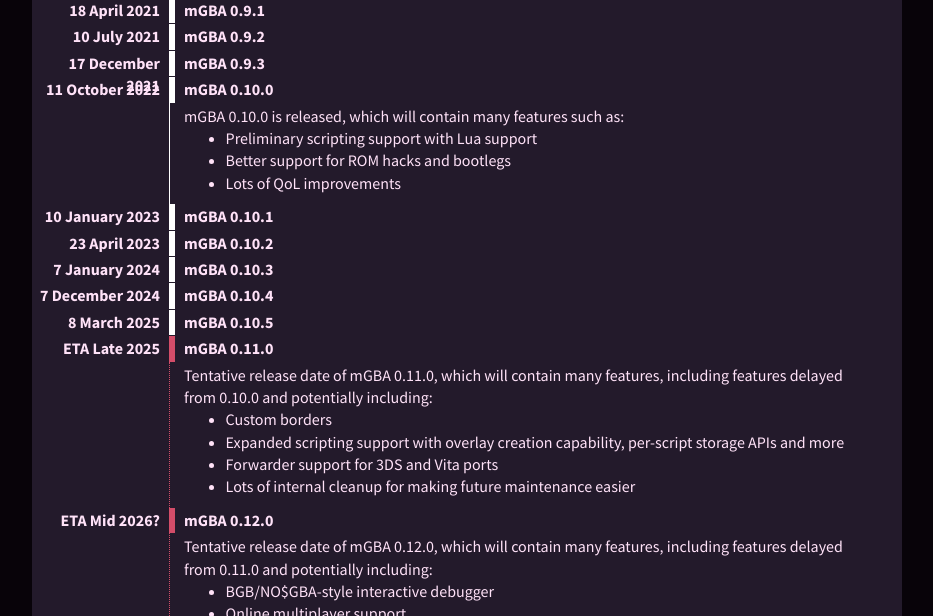
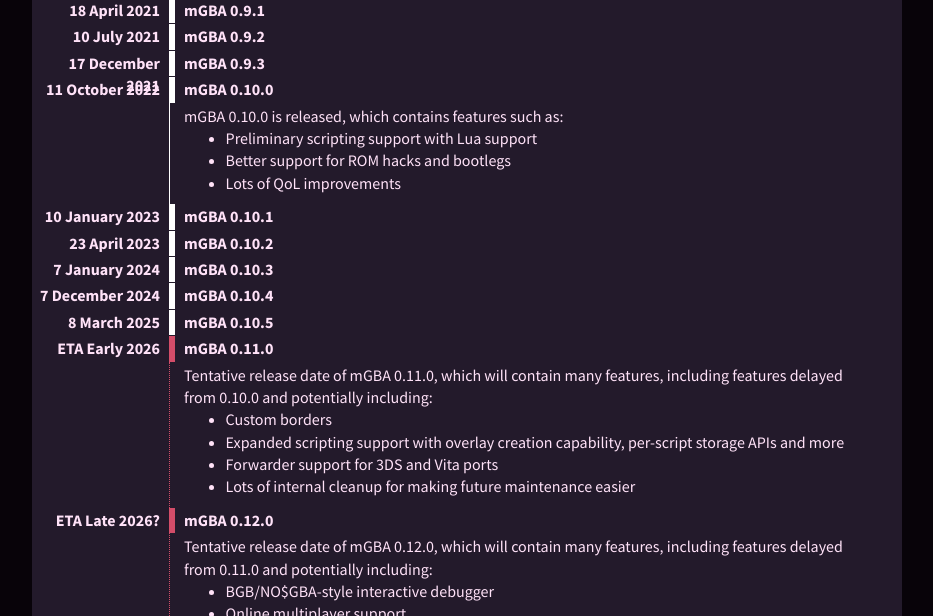
Before and after one commit to mgba-emu/www, a Jekyll site: the page built from timeline.markdown, in a window 1280 px wide and 900 px high, scrolled down 3616 px. Shown: the part 154-770 px from the top of the window, without its empty margins (77-1010 px from the left). Built offline with Jekyll 4.4.1, drawn with Linux system fonts in a browser that asks for light colours.

Commit message:
Update timeline

```diff
--- a/timeline.markdown
+++ b/timeline.markdown
@@ -276,7 +276,7 @@
 	mGBA 0.10.0
 </dt>
 <dd>
-	<p>mGBA 0.10.0 is released, which will contain many features such as:</p>
+	<p>mGBA 0.10.0 is released, which contains features such as:</p>
 	<ul>
 		<li>Preliminary scripting support with Lua support</li>
 		<li>Better support for ROM hacks and bootlegs</li>
@@ -304,7 +304,7 @@
 	mGBA 0.10.5
 </dt>
 <dt class="tl-future" id="IN+THE+FUTURE">
-	<aside class="tl-date">ETA Late 2025</aside>
+	<aside class="tl-date">ETA Early 2026</aside>
 	mGBA 0.11.0
 </dt>
 <dd class="tl-future">
@@ -317,7 +317,7 @@
 	</ul>
 </dd>
 <dt class="tl-future">
-	<aside class="tl-date">ETA Mid 2026?</aside>
+	<aside class="tl-date">ETA Late 2026?</aside>
 	mGBA 0.12.0
 </dt>
 <dd class="tl-future">
```
